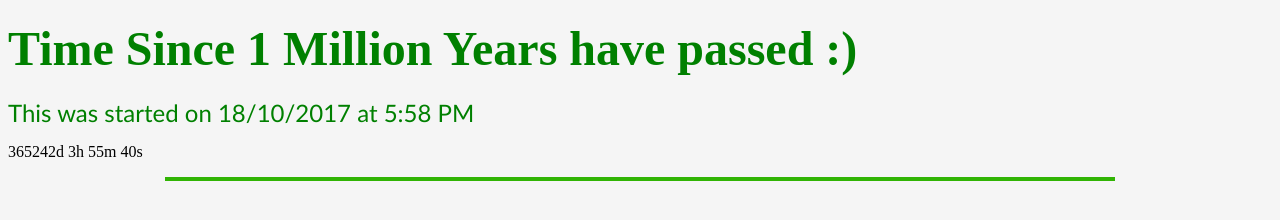
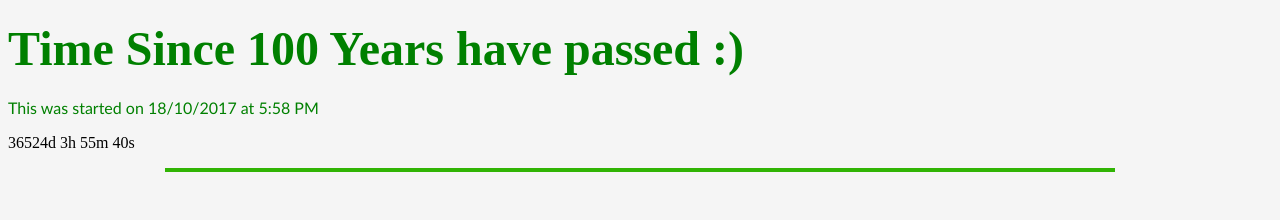
Before and after one commit to lolrandom/lolrandom.github.io, a plain HTML site: page index.html in a window 1280 px wide. Drawn offline with Linux system fonts and the light colour scheme.

Commit message:
Update index.html

```diff
--- a/index.html
+++ b/index.html
@@ -2,23 +2,23 @@
 
 <html>
 	<head>
-		<title> Time Until 1 Million Years have passed! </title>
+		<title> Time Until 100 Years have passed! </title>
 	</head>
 	<body style="background-color: whitesmoke;">
 		<div class="title">
 			<h1>
-				<font face="Calibri Light" size="10" color="green">Time Since 1 Million Years have passed :)</font>
+				<font face="Calibri Light" size="10" color="green">Time Since 100 Years have passed :)</font>
 			</h1>
 		</div>
 		<div class="boxed">
 			<p>
-				<font face="Calibri" size="5" color="green">This was started on 18/10/2017 at 5:58 PM</font>
+				<font face="Calibri" size="3" color="green">This was started on 18/10/2017 at 5:58 PM</font>
 				<!-- Display the countdown timer in an element -->
 <p id="demo"></p>
 
 <script>
 // Set the date we're counting down to
-var countDownDate = new Date("Oct 18, 3017 12:00:00").getTime();
+var countDownDate = new Date("Oct 18, 2117 12:00:00").getTime();
 
 // Update the count down every 1 second
 var x = setInterval(function() {
@@ -42,7 +42,7 @@ var x = setInterval(function() {
   // If the count down is finished, write some text
   if (distance < 0) {
     clearInterval(x);
-    document.getElementById("demo").innerHTML = "EXPIRED";
+    document.getElementById("demo").innerHTML = "100 Years has already passed :(";
   }
 }, 1000);
 </script>
```
